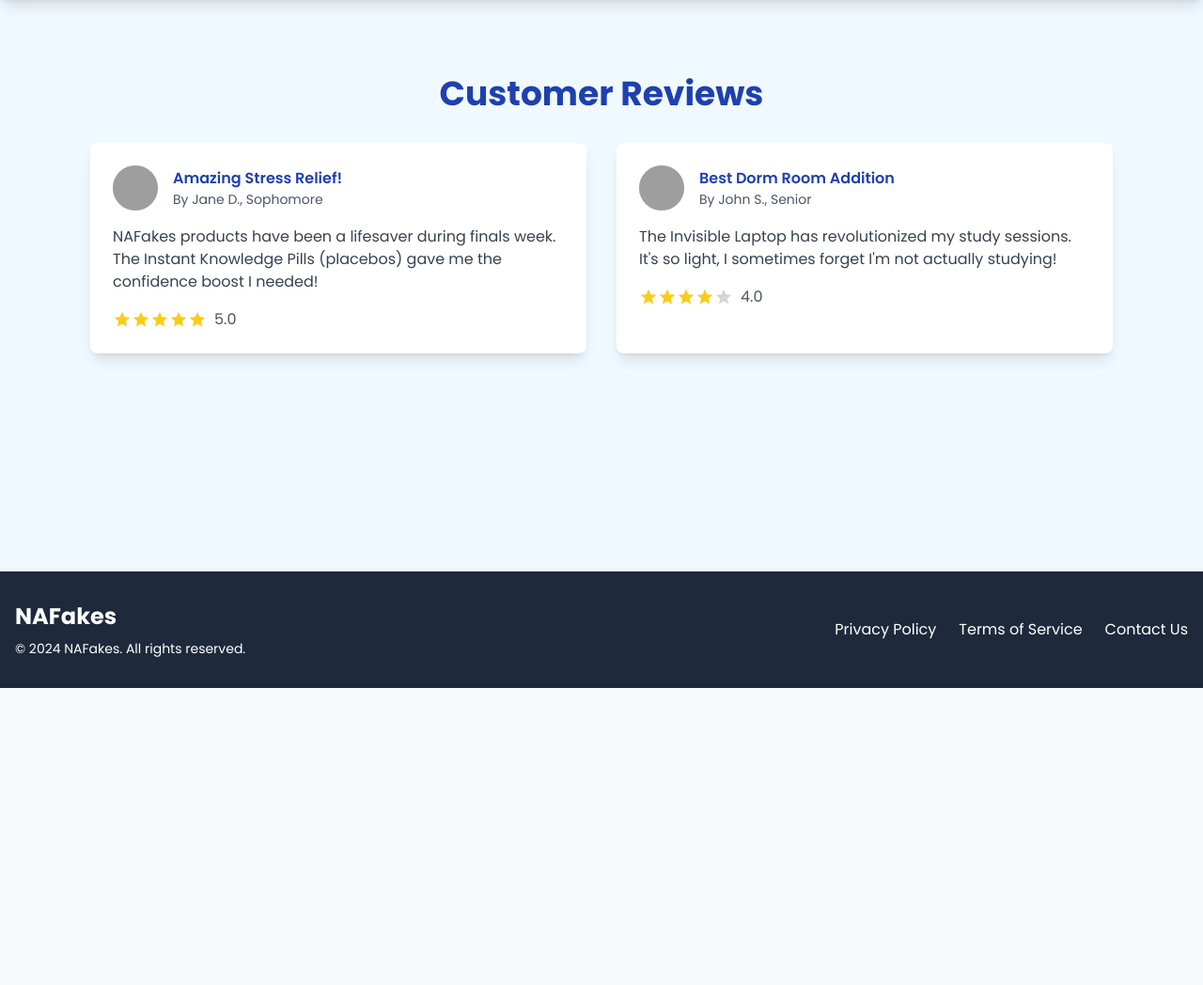
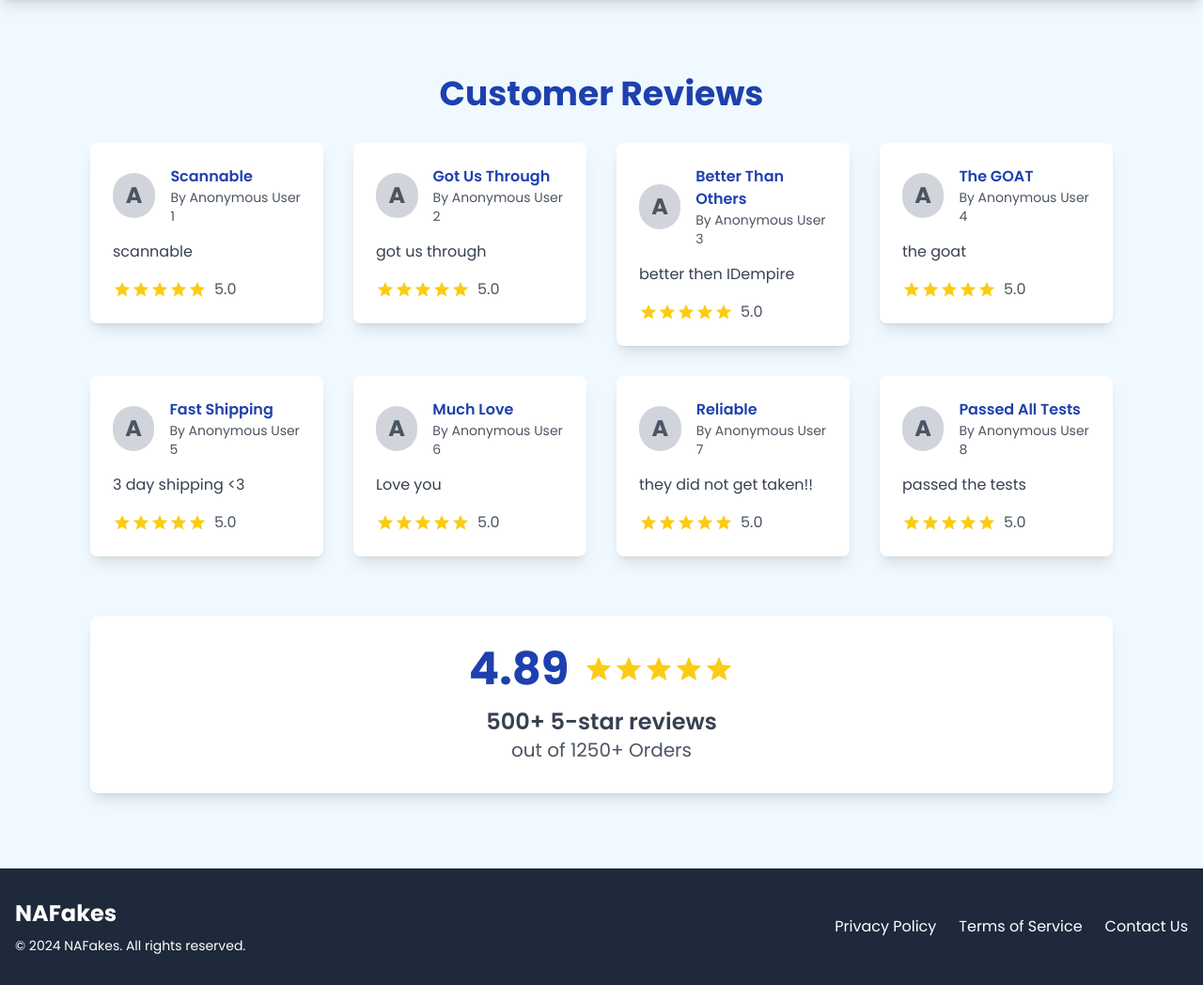
Before and after one commit to ZacRC/FID, a Django app: page /reviews/ in a window 1280 px wide. Shown: the part 68-1116 px from the top of the page at 94% size. Before the commit the page ends 800 px from the top, so only its background shows below. Run offline with Django 4.2, Linux system fonts and the light colour scheme; some libraries are stand-ins or nearby versions; grey boxes are pictures that could not be loaded.

Commit message:
UI Changes on reviews.html

```diff
--- a/mainapp/templates/mainapp/reviews.html
+++ b/mainapp/templates/mainapp/reviews.html
@@ -5,18 +5,19 @@
 {% block content %}
 <div class="max-w-6xl mx-auto px-4 sm:px-6 lg:px-8 py-12">
     <h1 class="text-4xl font-bold mb-8 text-center text-primary">Customer Reviews</h1>
-    <div class="grid grid-cols-1 md:grid-cols-2 gap-8">
+    <div class="grid grid-cols-1 md:grid-cols-2 lg:grid-cols-4 gap-8">
+        {% for review in reviews %}
         <div class="bg-white shadow-lg rounded-lg p-6 transition duration-300 ease-in-out transform hover:scale-105">
             <div class="flex items-center mb-4">
-                <div class="w-12 h-12 bg-gray-300 rounded-full mr-4 overflow-hidden">
-                    <img src="https://source.unsplash.com/random/100x100?portrait" alt="Jane D." class="w-full h-full object-cover">
+                <div class="w-12 h-12 bg-gray-300 rounded-full mr-4 flex items-center justify-center">
+                    <span class="text-2xl font-bold text-gray-600">{{ review.name|first }}</span>
                 </div>
                 <div>
-                    <h3 class="font-semibold text-primary">Amazing Stress Relief!</h3>
-                    <p class="text-sm text-gray-600">By Jane D., Sophomore</p>
+                    <h3 class="font-semibold text-primary">{{ review.title }}</h3>
+                    <p class="text-sm text-gray-600">By {{ review.name }}</p>
                 </div>
             </div>
-            <p class="text-gray-700">NAFakes products have been a lifesaver during finals week. The Instant Knowledge Pills (placebos) gave me the confidence boost I needed!</p>
+            <p class="text-gray-700">{{ review.content }}</p>
             <div class="mt-4 flex items-center">
                 <div class="flex text-yellow-400">
                     {% for _ in '12345' %}
@@ -28,31 +29,63 @@
                 <span class="ml-2 text-gray-600">5.0</span>
             </div>
         </div>
-        <div class="bg-white shadow-lg rounded-lg p-6 transition duration-300 ease-in-out transform hover:scale-105">
-            <div class="flex items-center mb-4">
-                <div class="w-12 h-12 bg-gray-300 rounded-full mr-4 overflow-hidden">
-                    <img src="https://source.unsplash.com/random/100x100?man" alt="John S." class="w-full h-full object-cover">
-                </div>
-                <div>
-                    <h3 class="font-semibold text-primary">Best Dorm Room Addition</h3>
-                    <p class="text-sm text-gray-600">By John S., Senior</p>
-                </div>
-            </div>
-            <p class="text-gray-700">The Invisible Laptop has revolutionized my study sessions. It's so light, I sometimes forget I'm not actually studying!</p>
-            <div class="mt-4 flex items-center">
-                <div class="flex text-yellow-400">
-                    {% for _ in '1234' %}
-                    <svg class="w-5 h-5 fill-current" viewBox="0 0 24 24">
-                        <path d="M12 17.27L18.18 21l-1.64-7.03L22 9.24l-7.19-.61L12 2 9.19 8.63 2 9.24l5.46 4.73L5.82 21z"/>
-                    </svg>
-                    {% endfor %}
-                    <svg class="w-5 h-5 fill-current text-gray-300" viewBox="0 0 24 24">
-                        <path d="M12 17.27L18.18 21l-1.64-7.03L22 9.24l-7.19-.61L12 2 9.19 8.63 2 9.24l5.46 4.73L5.82 21z"/>
-                    </svg>
-                </div>
-                <span class="ml-2 text-gray-600">4.0</span>
+        {% endfor %}
+    </div>
+
+    <div class="mt-16 bg-white shadow-lg rounded-lg p-8 text-center">
+        <div class="flex items-center justify-center mb-4">
+            <div class="text-5xl font-bold text-primary mr-4">4.89</div>
+            <div class="flex text-yellow-400">
+                {% for _ in '12345' %}
+                <svg class="w-8 h-8 fill-current" viewBox="0 0 24 24">
+                    <path d="M12 17.27L18.18 21l-1.64-7.03L22 9.24l-7.19-.61L12 2 9.19 8.63 2 9.24l5.46 4.73L5.82 21z"/>
+                </svg>
+                {% endfor %}
             </div>
         </div>
+        <p class="text-2xl font-semibold text-gray-700">500+ 5-star reviews</p>
+        <p class="text-xl text-gray-600">out of 1250+ Orders</p>
     </div>
 </div>
+
+<script>
+    const reviews = [
+        { name: "Anonymous User 1", title: "Scannable", content: "scannable" },
+        { name: "Anonymous User 2", title: "Got Us Through", content: "got us through" },
+        { name: "Anonymous User 3", title: "Better Than Others", content: "better then IDempire" },
+        { name: "Anonymous User 4", title: "The GOAT", content: "the goat" },
+        { name: "Anonymous User 5", title: "Fast Shipping", content: "3 day shipping <3" },
+        { name: "Anonymous User 6", title: "Much Love", content: "Love you" },
+        { name: "Anonymous User 7", title: "Reliable", content: "they did not get taken!!" },
+        { name: "Anonymous User 8", title: "Passed All Tests", content: "passed the tests" },
+    ];
+
+    document.addEventListener('DOMContentLoaded', () => {
+        const reviewsContainer = document.querySelector('.grid');
+        reviews.forEach(review => {
+            const reviewElement = document.createElement('div');
+            reviewElement.innerHTML = `
+                <div class="bg-white shadow-lg rounded-lg p-6 transition duration-300 ease-in-out transform hover:scale-105">
+                    <div class="flex items-center mb-4">
+                        <div class="w-12 h-12 bg-gray-300 rounded-full mr-4 flex items-center justify-center">
+                            <span class="text-2xl font-bold text-gray-600">${review.name[0]}</span>
+                        </div>
+                        <div>
+                            <h3 class="font-semibold text-primary">${review.title}</h3>
+                            <p class="text-sm text-gray-600">By ${review.name}</p>
+                        </div>
+                    </div>
+                    <p class="text-gray-700">${review.content}</p>
+                    <div class="mt-4 flex items-center">
+                        <div class="flex text-yellow-400">
+                            ${'<svg class="w-5 h-5 fill-current" viewBox="0 0 24 24"><path d="M12 17.27L18.18 21l-1.64-7.03L22 9.24l-7.19-.61L12 2 9.19 8.63 2 9.24l5.46 4.73L5.82 21z"/></svg>'.repeat(5)}
+                        </div>
+                        <span class="ml-2 text-gray-600">5.0</span>
+                    </div>
+                </div>
+            `;
+            reviewsContainer.appendChild(reviewElement);
+        });
+    });
+</script>
 {% endblock %}
```
